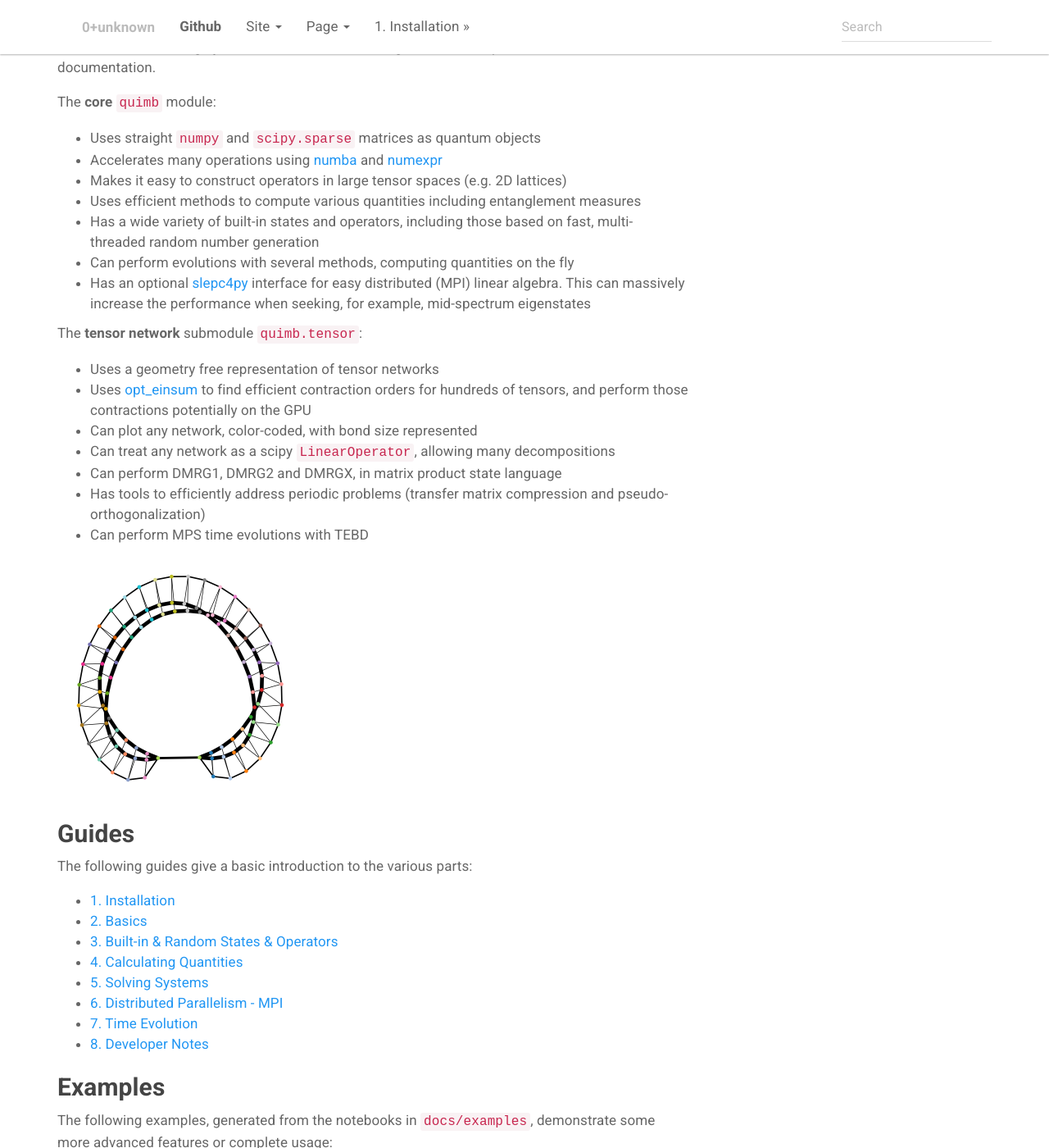
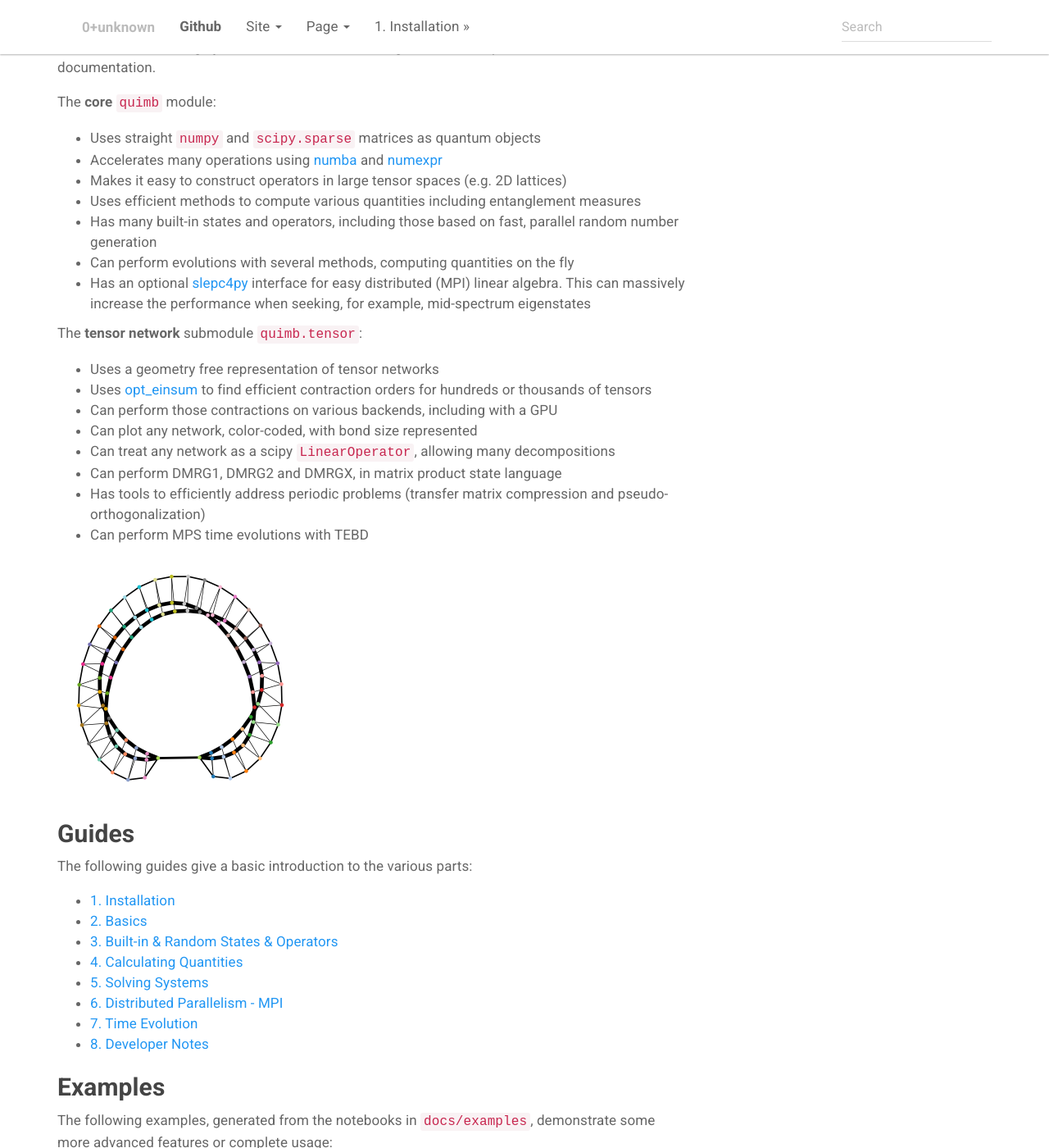
Before and after one commit to jcmgray/quimb, a Sphinx documentation site: the page built from docs/index.rst, in a window 1280 px wide and 1400 px high, scrolled down 282 px. Shown: the whole window at 82% size. Built offline with Sphinx 7.4.7, drawn with Linux system fonts in a browser that asks for light colours; pages that are not in the unit, such as notebooks, are missing from menus; some of the changed text lies outside the part shown.

Commit message:
docs updates [ci skip]

```diff
--- a/README.rst
+++ b/README.rst
@@ -25,14 +25,15 @@ The **core** ``quimb`` module:
 * Accelerates many operations using `numba <https://numba.pydata.org>`_ and `numexpr <https://github.com/pydata/numexpr>`_
 * Makes it easy to construct operators in large tensor spaces (e.g. 2D lattices)
 * Uses efficient methods to compute various quantities including entanglement measures
-* Has a wide variety of built-in states and operators, including those based on fast, multi-threaded random number generation
+* Has many built-in states and operators, including those based on fast, parallel random number generation
 * Can perform evolutions with several methods, computing quantities on the fly
 * Has an optional `slepc4py <https://bitbucket.org/slepc/slepc4py>`_ interface for easy distributed (MPI) linear algebra. This can massively increase the performance when seeking, for example, mid-spectrum eigenstates
 
 The **tensor network** submodule ``quimb.tensor``:
 
 * Uses a geometry free representation of tensor networks
-* Uses `opt_einsum <https://github.com/dgasmith/opt_einsum>`_ to find efficient contraction orders for hundreds of tensors, and perform those contractions potentially on the GPU
+* Uses `opt_einsum <https://github.com/dgasmith/opt_einsum>`_ to find efficient contraction orders for hundreds or thousands of tensors
+* Can perform those contractions on various backends, including with a GPU
 * Can plot any network, color-coded, with bond size represented
 * Can treat any network as a scipy ``LinearOperator``, allowing many decompositions
 * Can perform DMRG1, DMRG2 and DMRGX, in matrix product state language
--- a/docs/index.rst
+++ b/docs/index.rst
@@ -24,14 +24,15 @@ The **core** ``quimb`` module:
 * Accelerates many operations using `numba <https://numba.pydata.org>`_ and `numexpr <https://github.com/pydata/numexpr>`_
 * Makes it easy to construct operators in large tensor spaces (e.g. 2D lattices)
 * Uses efficient methods to compute various quantities including entanglement measures
-* Has a wide variety of built-in states and operators, including those based on fast, multi-threaded random number generation
+* Has many built-in states and operators, including those based on fast, parallel random number generation
 * Can perform evolutions with several methods, computing quantities on the fly
 * Has an optional `slepc4py <https://bitbucket.org/slepc/slepc4py>`_ interface for easy distributed (MPI) linear algebra. This can massively increase the performance when seeking, for example, mid-spectrum eigenstates
 
 The **tensor network** submodule ``quimb.tensor``:
 
 * Uses a geometry free representation of tensor networks
-* Uses `opt_einsum <https://github.com/dgasmith/opt_einsum>`_ to find efficient contraction orders for hundreds of tensors, and perform those contractions potentially on the GPU
+* Uses `opt_einsum <https://github.com/dgasmith/opt_einsum>`_ to find efficient contraction orders for hundreds or thousands of tensors
+* Can perform those contractions on various backends, including with a GPU
 * Can plot any network, color-coded, with bond size represented
 * Can treat any network as a scipy ``LinearOperator``, allowing many decompositions
 * Can perform DMRG1, DMRG2 and DMRGX, in matrix product state language
```
Also changed, not shown: other parts of docs/index.rst (+2 -0 lines).
